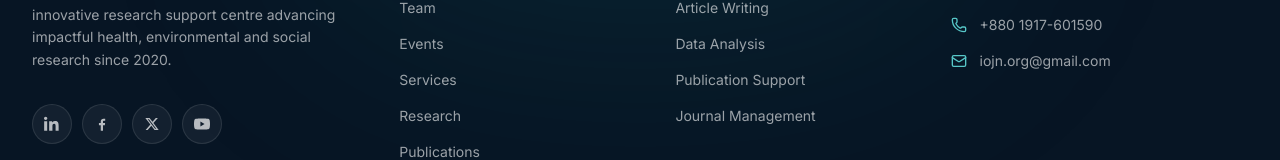
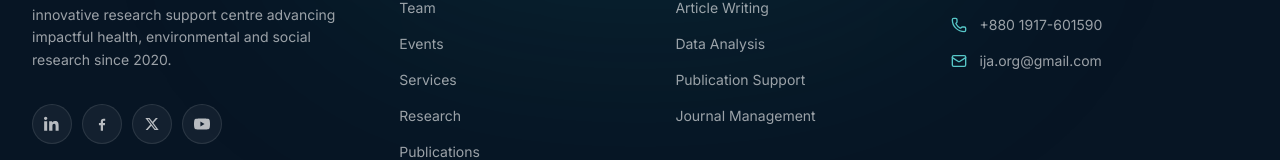
Before and after one commit to abdul-dulal/iojn, a Next.js app: page /about in a window 1280 px wide. Shown: the part 5770-5930 px from the top of the page. Built offline with nearby package versions, Linux system fonts and the light colour scheme.

Commit message:
Update site name and email address for consistency

```diff
--- a/src/data/site.js
+++ b/src/data/site.js
@@ -2,7 +2,7 @@ const img = (id, w = 1200) =>
   `https://images.unsplash.com/photo-${id}?auto=format&fit=crop&w=${w}&q=80`;
 
 export const site = {
-  name: "IOJN",
+  name: "IJA",
   fullName: "International Online Journal Network",
   tagline: "Global Research & Innovation Network",
   founded: 2020,
@@ -10,7 +10,7 @@ export const site = {
     "20-21 Farmview Super Market, Level 05, Farmgate, Dhaka-1215, Bangladesh",
   phone: "+880 1917-601590",
   phoneHref: "tel:+8801917601590",
-  email: "iojn.org@gmail.com",
+  email: "ija.org@gmail.com",
   hours: "Sat – Thu, 9:00 AM – 6:00 PM",
   mapQuery: "Farmview Super Market, Farmgate, Dhaka",
 };
```
